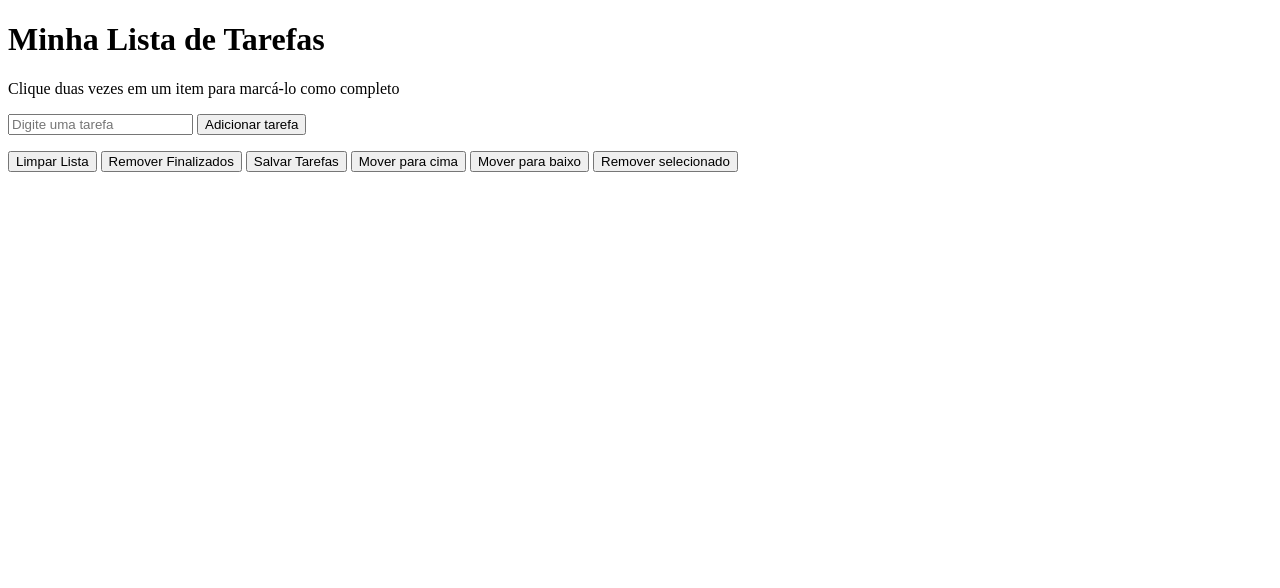
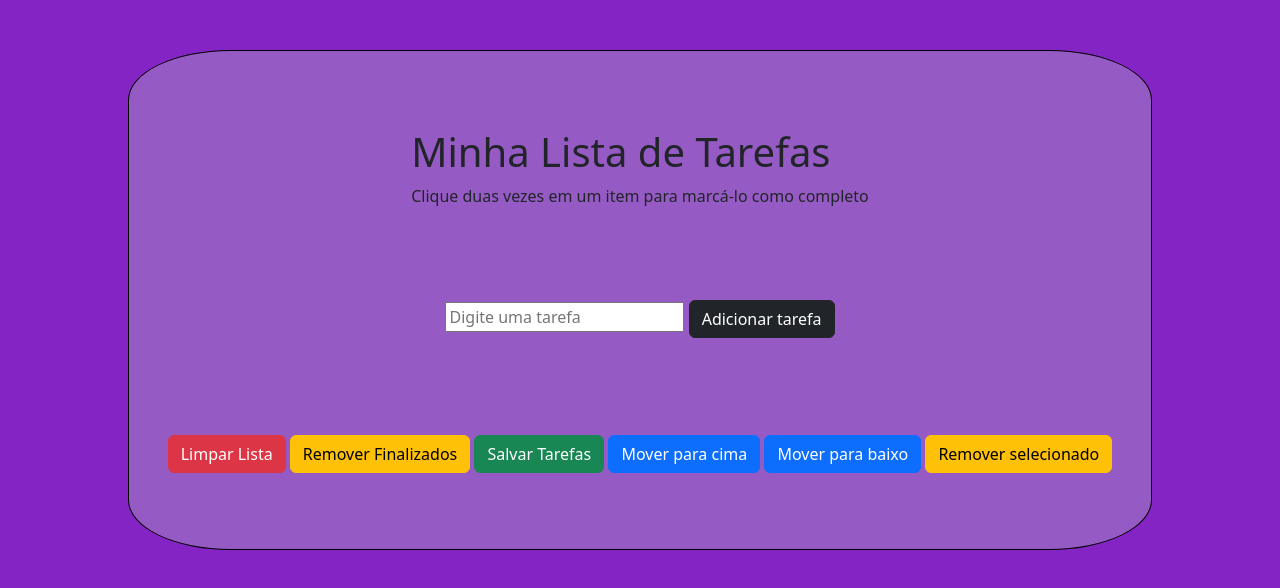
Before and after one commit to Pedroicn/7th-Todo-list-project, a website: page index.html in a window 1280 px wide. Drawn offline with nearby package versions, Linux system fonts and the light colour scheme.

Commit message:
Adiciona estilo ao projeto

```diff
--- a/index.html
+++ b/index.html
@@ -4,17 +4,20 @@
   <meta charset="UTF-8">
   <meta http-equiv="X-UA-Compatible" content="IE=edge">
   <meta name="viewport" content="width=device-width, initial-scale=1.0">
+  <link href="https://cdn.jsdelivr.net/npm/bootstrap@5.2.0-beta1/dist/css/bootstrap.min.css" rel="stylesheet" integrity="sha384-0evHe/X+R7YkIZDRvuzKMRqM+OrBnVFBL6DOitfPri4tjfHxaWutUpFmBp4vmVor" crossorigin="anonymous">
+  <link rel="stylesheet" href="style.css">
   <title>Document</title>
 </head>
 <body>
+  <main>
     <header>
       <h1>Minha Lista de Tarefas</h1>
       <p id="funcionamento">Clique duas vezes em um item para marcá-lo como completo</p>
     </header>
 
-  <section>
+    <section id="section1">
       <input type="text" id="texto-tarefa" name="tarefa" placeholder="Digite uma tarefa">
-    <button id="criar-tarefa" type="button">Adicionar tarefa</button>
+      <button class="btn btn-dark" id="criar-tarefa" type="button">Adicionar tarefa</button>
       <br>
       <ol id="lista-tarefas">
 
@@ -22,13 +25,15 @@
     </section>
 
     <section id="buttons">
-    <button id="apaga-tudo">Limpar Lista</button>
-    <button id="remover-finalizados">Remover Finalizados</button>
-    <button id="salvar-tarefas">Salvar Tarefas</button>
-    <button id="mover-cima">Mover para cima</button>
-    <button id="mover-baixo">Mover para baixo</button>
-    <button id="remover-selecionado">Remover selecionado</button>
+      <button class="btn btn-danger" id="apaga-tudo">Limpar Lista</button>
+      <button class="btn btn-warning" id="remover-finalizados">Remover Finalizados</button>
+      <button class="btn btn-success" id="salvar-tarefas">Salvar Tarefas</button>
+      <button class="btn btn-primary" id="mover-cima">Mover para cima</button>
+      <button class="btn btn-primary" id="mover-baixo">Mover para baixo</button>
+      <button class="btn btn-warning" id="remover-selecionado">Remover selecionado</button>
     </section>
+
+  </main>
 
   <script src="script.js"></script>
 </body>
--- a/style.css
+++ b/style.css
@@ -0,0 +1,21 @@
+main {
+  display: flex;
+  flex-direction: column;
+  justify-content: space-evenly;
+  align-items: center;
+  margin: 50px auto 0 auto;
+  background-color: rgb(150, 90, 196);
+  width: 80%;
+  height: 500px;
+  border-radius: 10%;
+  border: 1px solid black
+
+}
+
+body {
+  background-color: rgb(132, 36, 196);
+}
+
+ol {
+  margin-top: 20px;
+}
```
Lines whose indentation alone changed are shown as unchanged.
